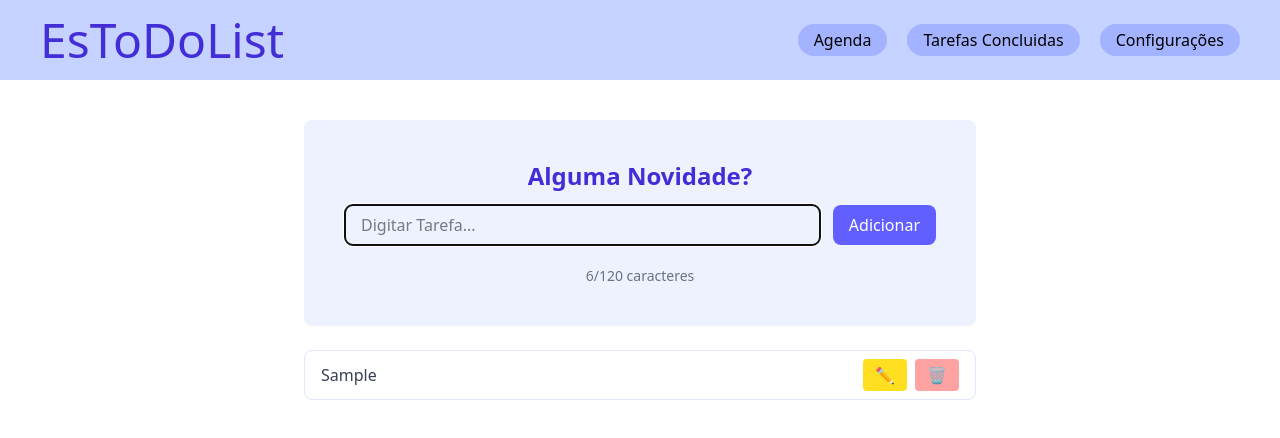
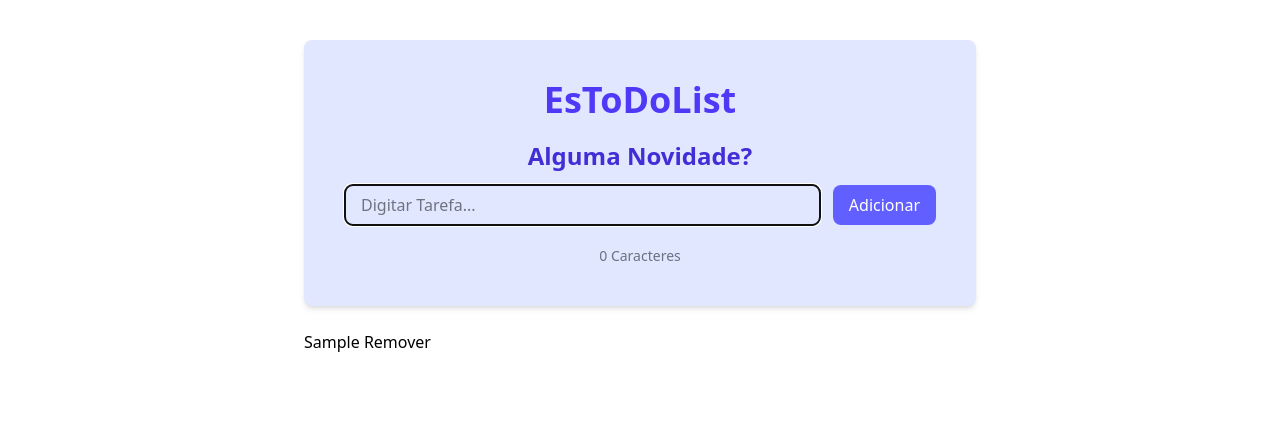
Before and after one commit to John-Cristopher/EsToDoList, a plain HTML site: page index.html in a window 1280 px wide. Both pictures are taken after typing "Sample" into the empty fields and a click on the button "Adicionar". Drawn offline with nearby package versions, Linux system fonts and the light colour scheme.

Commit message:
remake: Reaprendendo o Js

```diff
--- a/index.html
+++ b/index.html
@@ -1,67 +1,31 @@
 <!DOCTYPE html>
 <html lang="pt-br">
+
 <head>
     <meta charset="UTF-8" />
     <meta name="viewport" content="width=device-width, initial-scale=1.0" />
     <title>EsToDoList</title>
     <script src="https://cdn.jsdelivr.net/npm/@tailwindcss/browser@4"></script>
 </head>
+
 <body>
-        <header class="flex bg-indigo-200 justify-between items-center h-20">
-            <h1 class="ml-10 font-sans text-3xl md:text-5xl text-indigo-700">
-                EsToDoList
-            </h1>
-            <ul class="flex gap-5 mr-10">
-                <li>
-                    <button
-                        class="bg-indigo-300 hover:bg-indigo-400 rounded-2xl px-4 py-1 transition-colors"
-                    >
-                        Agenda
-                    </button>
-                </li>
-                <li>
-                    <button
-                        class="bg-indigo-300 hover:bg-indigo-400 rounded-2xl px-4 py-1 transition-colors"
-                    >
-                        Tarefas Concluidas
-                    </button>
-                </li>
-                <li>
-                    <button
-                        class="bg-indigo-300 hover:bg-indigo-400 rounded-2xl px-4 py-1 transition-colors"
-                    >
-                        Configurações
-                    </button>
-                </li>
-            </ul>
-        </header>
     <main class="flex justify-center items-center">
         <div class="m-10 w-full max-w-2xl">
             <div class="text-center mb-6">
-                    <div
-                        class="flex flex-col gap-3 mg-5 bg-indigo-50 p-10 rounded-lg"
-                    >
+                <div class="flex flex-col gap-3 mg-5 bg-indigo-100 p-10 rounded-lg shadow-md">
+                    <h1 class="text-4xl font-bold text-indigo-600 mb-2">EsToDoList</h1>
                     <h1 class="text-2xl font-semibold text-indigo-700">Alguma Novidade?</h1>
-                        <div
-                            class="flex flex-col md:flex-row md:items-center gap-3 w-full"
-                        >
-                            <input
-                                type="text"
-                                placeholder="Digitar Tarefa..."
-                                class="border border-indigo-300 rounded-lg px-4 py-2 flex-1"
-                                id="add_task"
-                                aria-label="digitar tarefa"
-                                maxlength="120"
-                            />
-                            <button
-                                id="add_btn"
-                                class="bg-indigo-500 text-white px-4 py-2 rounded-lg hover:bg-indigo-600 transition-colors"
-                            >
+                    <div class="flex flex-col md:flex-row md:items-center gap-3 w-full">
+                        <input type="text" placeholder="Digitar Tarefa..."
+                            class="border border-indigo-300 rounded-lg px-4 py-2 flex-1" id="add_task"
+                            aria-label="digitar tarefa" maxlength="240" />
+                        <button id="add_btn"
+                            class="bg-indigo-500 text-white px-4 py-2 rounded-lg hover:bg-indigo-600 transition-colors">
                             Adicionar
                         </button>
                     </div>
                     <div class="text-sm text-gray-500 mt-2">
-                            <span id="char_count">0</span>/120 caracteres
+                        <span id="char_count">0</span> Caracteres
                     </div>
                 </div>
             </div>
@@ -72,4 +36,5 @@
     </main>
     <script src="script.js"></script>
 </body>
+
 </html>
--- a/script.js
+++ b/script.js
@@ -1,146 +1,64 @@
-// Lógica simples para gerenciar tarefas: adicionar, editar e excluir
+// Versão simplificada do script para iniciantes
+// Esta versão só permite: adicionar tarefas e remover tarefas.
+// Comentários explicam o básico: const/let/var, funções e variáveis simples.
 
-const input = document.getElementById('add_task');
-const addBtn = document.getElementById('add_btn');
-const taskList = document.getElementById('task_list');
-const charCount = document.getElementById('char_count');
-const MAX_CHARS = 120;
+// getElementById pega um elemento do HTML pelo seu id.
+// Ex: <input id="add_task"> no HTML. Aqui guardamos referência a esse elemento.
+const input = document.getElementById('add_task'); // onde o usuário digita
+const addBtn = document.getElementById('add_btn'); // botão para adicionar
+const taskList = document.getElementById('task_list'); // onde as tarefas aparecem
 
-function createTaskElement(text) {
+// Explicando palavras comuns:
+// const: cria uma variável que NÃO será reatribuída. Use quando o valor não muda.
+// let: cria uma variável que PODE ser reatribuída. Boa para contadores ou temporários.
+// var: forma antiga de declarar variável. Evite por enquanto.
+
+// Função simples: cria um item de tarefa (li) com texto e botão de excluir.
+function createTask(text) {
+    // cria um elemento <li>
     const li = document.createElement('li');
-    li.className = 'flex items-center justify-between bg-white border border-indigo-100 rounded-lg px-4 py-2';
+    // coloca o texto dentro do <li>
+    li.textContent = text;
 
-    const content = document.createElement('div');
-    // min-w-0 permite que o elemento flex quebre corretamente
-    content.className = 'flex items-center gap-4 flex-1 min-w-0';
-
-    const label = document.createElement('span');
-    label.textContent = text;
-    // overflow-hidden + break-all forçam a quebra em palavras longas e evitam overflow
-    label.className = 'text-gray-700 break-all whitespace-normal overflow-hidden block';
-
-    content.appendChild(label);
-
-    const actions = document.createElement('div');
-    // flex-shrink-0 evita que os botões encolham e o texto invada sua área
-    actions.className = 'flex gap-2 items-center flex-shrink-0';
-
-    const editBtn = document.createElement('button');
-    editBtn.textContent = '✏';
-    editBtn.className = 'bg-yellow-300 hover:bg-yellow-400 text-gray-800 px-3 py-1 rounded';
-
-    const deleteBtn = document.createElement('button');
-    deleteBtn.textContent = '🗑';
-    deleteBtn.className = 'bg-red-300 hover:bg-red-400 text-white px-3 py-1 rounded';
-
-    actions.appendChild(editBtn);
-    actions.appendChild(deleteBtn);
-
-    li.appendChild(content);
-    li.appendChild(actions);
-
-    // Editar: transformar o label em input com salvar/cancelar
-    editBtn.addEventListener('click', () => {
-        startEdit(li, label, editBtn);
+    // cria um botão de excluir
+    const btn = document.createElement('button');
+    btn.textContent = 'Remover';
+    // quando clicar no botão, remove a tarefa (o pai do botão)
+    btn.addEventListener('click', function() {
+        // li é o pai do botão, removemos ele da lista
+        taskList.removeChild(li);
     });
 
-    // Excluir: remover a li
-    deleteBtn.addEventListener('click', () => {
-        taskList.removeChild(li);
-    });
+    // adiciona o botão dentro do li (após o texto)
+    li.appendChild(document.createTextNode(' ')); // espaço antes do botão
+    li.appendChild(btn);
 
     return li;
 }
 
-function startEdit(li, label, editBtn) {
-    const originalText = label.textContent;
-
-    const inputEdit = document.createElement('input');
-    inputEdit.type = 'text';
-    inputEdit.value = originalText;
-    inputEdit.className = 'border rounded px-2 py-1 w-full min-w-0';
-    inputEdit.maxLength = MAX_CHARS;
-
-    const saveBtn = document.createElement('button');
-    saveBtn.textContent = 'Salvar';
-    saveBtn.className = 'bg-green-400 hover:bg-green-500 text-white px-3 py-1 rounded';
-
-    const cancelBtn = document.createElement('button');
-    cancelBtn.textContent = 'Cancelar';
-    cancelBtn.className = 'bg-gray-200 hover:bg-gray-300 text-gray-800 px-3 py-1 rounded';
-
-    // substituir conteúdo visual
-    const contentDiv = li.querySelector('div');
-    contentDiv.replaceChild(inputEdit, label);
-
-    const actionsDiv = li.querySelector('div + div');
-    // esconder botões antigos e adicionar salvar/cancelar
-    actionsDiv.style.display = 'none';
-
-    const editArea = document.createElement('div');
-    editArea.className = 'flex gap-2';
-    editArea.appendChild(saveBtn);
-    editArea.appendChild(cancelBtn);
-    li.appendChild(editArea);
-
-    inputEdit.focus();
-
-    function finishSave() {
-        const newValue = inputEdit.value.trim();
-        if (!newValue) {
-            // não permitir salvar vazio
-            alert('A tarefa não pode ficar vazia.');
-            inputEdit.focus();
-            return;
-        }
-        label.textContent = newValue;
-        cleanup();
+// Função que pega o texto do input e adiciona a tarefa na lista
+function addTask() {
+    const text = input.value.trim(); // trim remove espaços no começo/fim
+    if (text === '') {
+        // não deixa adicionar tarefas vazias
+        alert('Digite algo antes de adicionar uma tarefa.');
+        return;
     }
 
-    function cleanup() {
-        // restaurar estrutura
-        li.removeChild(editArea);
-        actionsDiv.style.display = '';
-        contentDiv.replaceChild(label, inputEdit);
-    }
-
-    saveBtn.addEventListener('click', finishSave);
-    cancelBtn.addEventListener('click', () => {
-        cleanup();
-    });
-
-    inputEdit.addEventListener('keydown', (e) => {
-        if (e.key === 'Enter') finishSave();
-        if (e.key === 'Escape') cleanup();
-    });
+    const task = createTask(text);
+    taskList.appendChild(task);
+    input.value = ''; // limpa o campo
+    input.focus(); // coloca cursor de volta no input
 }
 
-function addTaskFromInput() {
-    const text = input.value.trim();
-    if (!text) return;
-
-    const taskEl = createTaskElement(text);
-    taskList.appendChild(taskEl);
-    input.value = '';
-    input.focus();
-}
-
-addBtn.addEventListener('click', addTaskFromInput);
-
-input.addEventListener('keydown', (e) => {
-    if (e.key === 'Enter') addTaskFromInput();
+// ligar o botão e a tecla Enter ao adicionar
+addBtn.addEventListener('click', addTask);
+input.addEventListener('keydown', function(e) {
+    if (e.key === 'Enter') addTask();
 });
 
-// Atualiza o contador de caracteres
-function updateCharCount() {
-    const len = input.value.length;
-    if (charCount) charCount.textContent = len;
-}
-
-input.addEventListener('input', updateCharCount);
-
-// inicializa contador
-updateCharCount();
-
-// Optional: sample task to demonstrate UI
-// taskList.appendChild(createTaskElement('Exemplo: Estudar JavaScript'));
+// Pronto! Este script é intencionalmente curto e fácil de ler.
+// Coisas a explorar depois (quando estiver confortável):
+// - editar tarefas
+// - salvar tarefas no navegador (localStorage)
+// - marcar como concluída
```
Lines whose indentation alone changed are shown as unchanged.
